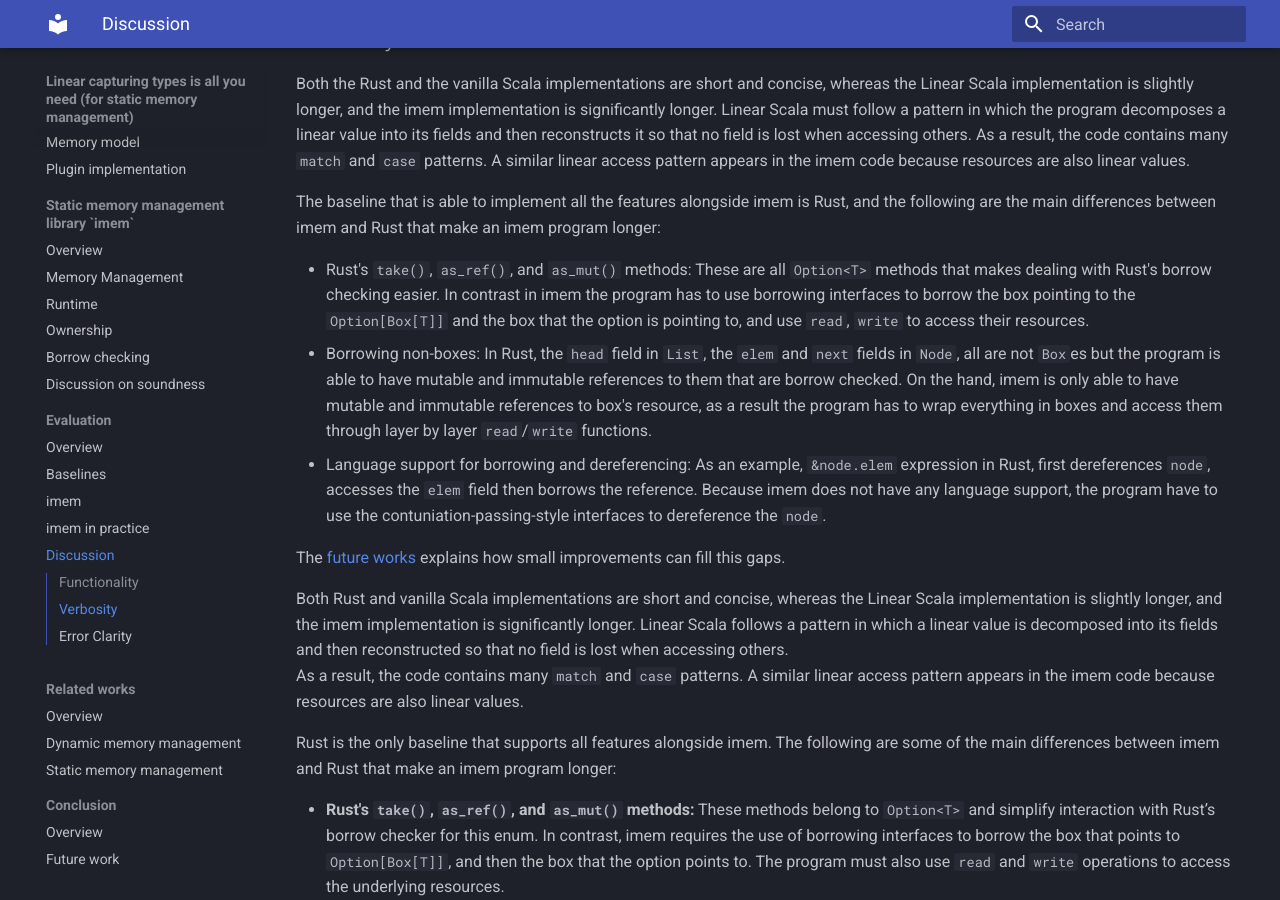
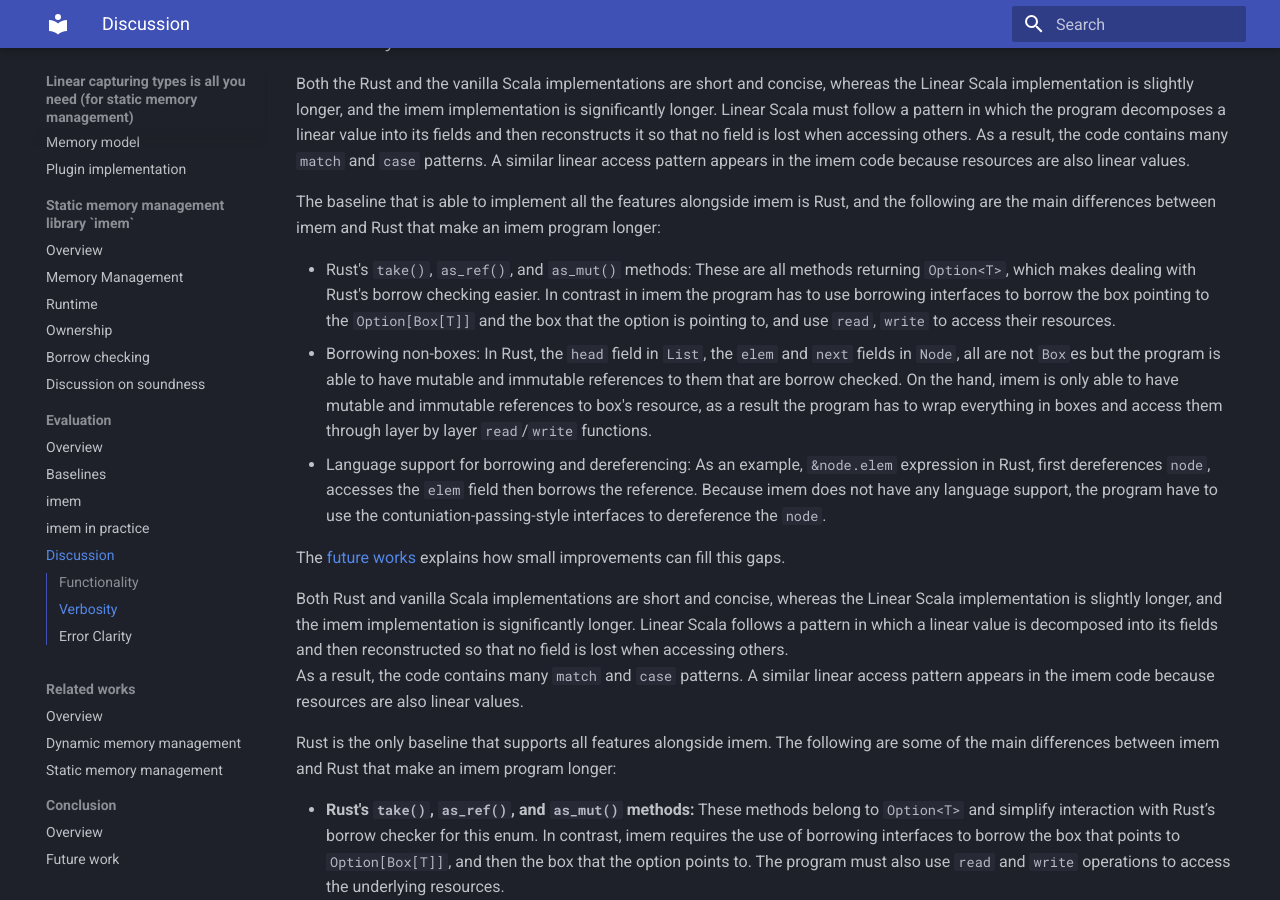
Before and after one commit to amsen20/masters-thesis, an MkDocs documentation site: the page built from docs/evaluation/discussion.md, in a window 1280 px wide and 900 px high, scrolled down 1054 px. Built offline with MkDocs 1.6.1 and Material for MkDocs 9.7.7, drawn with Linux system fonts in a browser that asks for light colours.

Commit message:
Update docs/evaluation/discussion.md
Co-authored-by: Ondřej Lhoták <olhotak@uwaterloo.ca>

```diff
--- a/docs/evaluation/discussion.md
+++ b/docs/evaluation/discussion.md
@@ -39,7 +39,7 @@ A similar linear access pattern appears in the imem code because resources are a
 
 The baseline that is able to implement all the features alongside imem is Rust, and the following are the main differences between imem and Rust that make an imem program longer:
 
-- Rust's `take()`, `as_ref()`, and `as_mut()` methods: These are all `Option<T>` methods that makes dealing with Rust's borrow checking easier.
+- Rust's `take()`, `as_ref()`, and `as_mut()` methods: These are all methods returning `Option<T>`, which makes dealing with Rust's borrow checking easier.
   In contrast in imem the program has to use borrowing interfaces to borrow the box pointing to the `Option[Box[T]]` and the box that the option is pointing to, and use `read`, `write` to access their resources.
 - Borrowing non-boxes: In Rust, the `head` field in `List`, the `elem` and `next` fields in `Node`, all are not `Box`es but the program is able to have mutable and immutable references to them that are borrow checked.
   On the hand, imem is only able to have mutable and immutable references to box's resource, as a result the program has to wrap everything in boxes and access them through layer by layer `read`/`write` functions.
```
